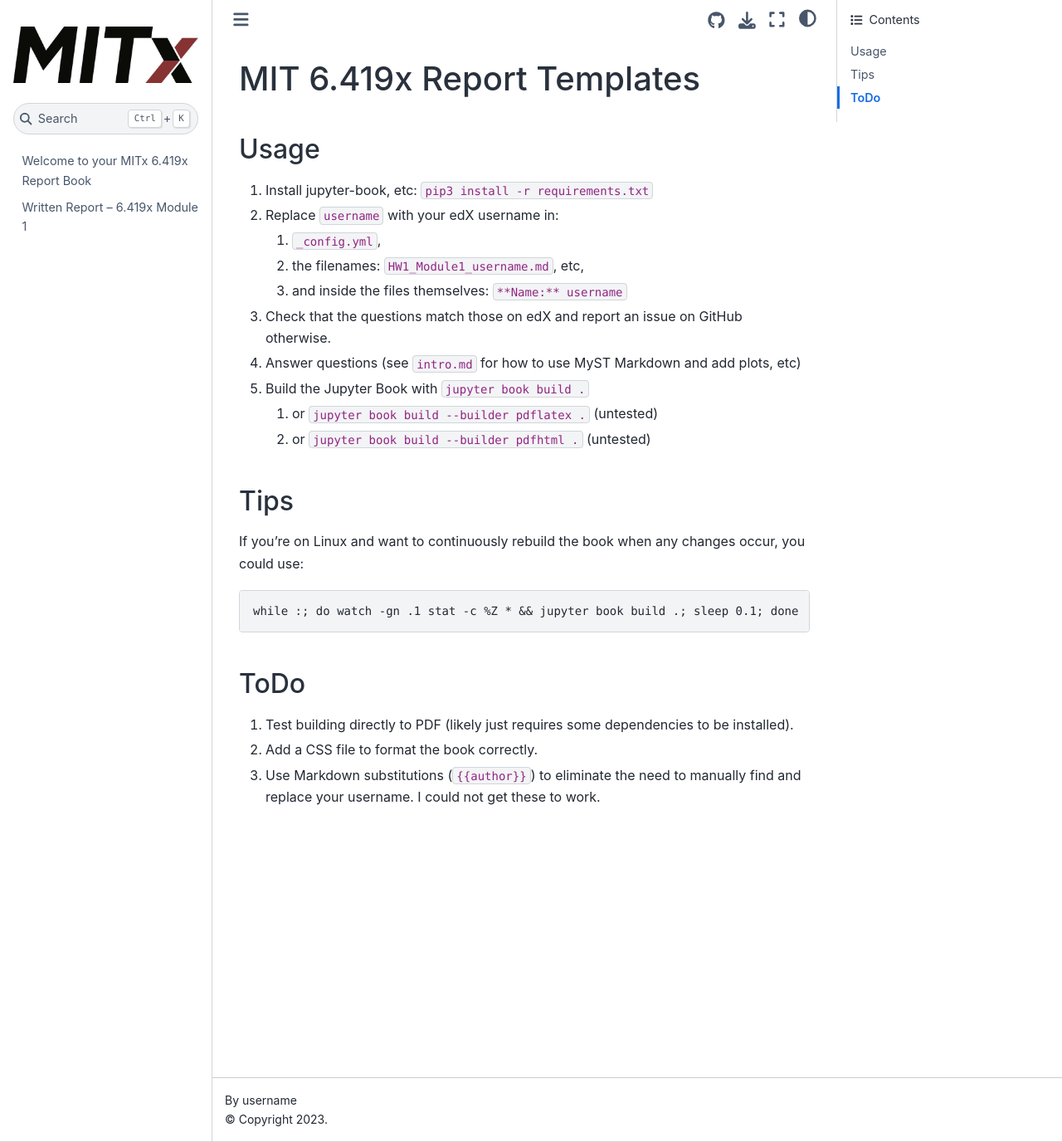
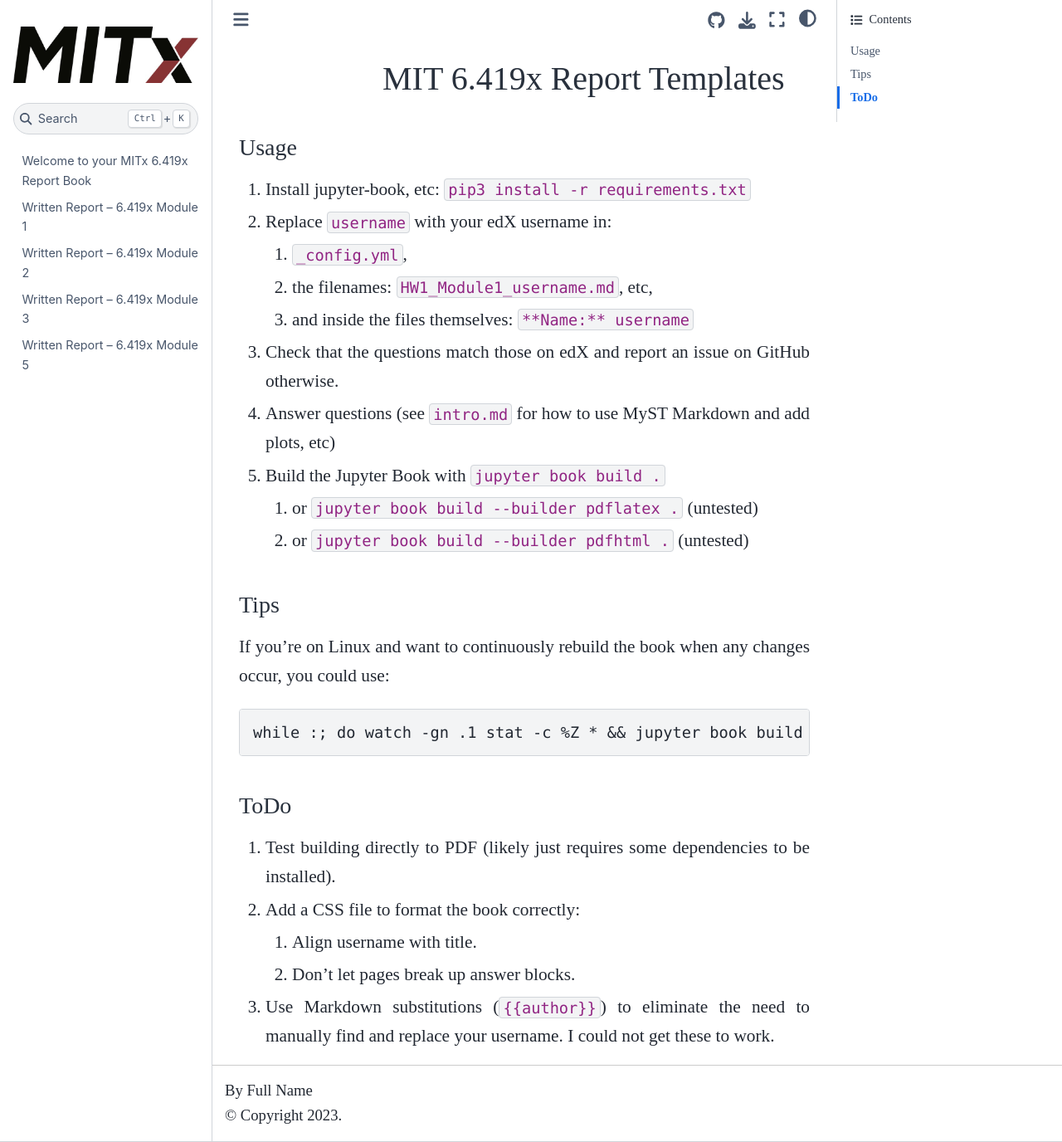
Before and after one commit to zaz/6.419-jupyterbook, a Jupyter Book: the page built from README.md, in a window 1280 px wide and 1376 px high. Shown: the whole window at 83% size. Built offline with Jupyter Book 1.0.4 settings and Sphinx 7.4.7 and the Sphinx Book theme 1.1.4, drawn with Linux system fonts in a browser that asks for light colours.

Commit message:
update template

```diff
--- a/README.md
+++ b/README.md
@@ -27,6 +27,8 @@ occur, you could use:
 
 1. Test building directly to PDF (likely just requires some dependencies to be
    installed).
-2. Add a CSS file to format the book correctly.
+2. Add a CSS file to format the book correctly:
+   1. Align username with title.
+   2. Don't let pages break up answer blocks.
 3. Use Markdown substitutions (`{{author}}`) to eliminate the need to manually
    find and replace your username. I could not get these to work.
--- a/_config.yml
+++ b/_config.yml
@@ -2,13 +2,14 @@
 # Learn more at https://jupyterbook.org/customize/config.html
 
 title: MIT 6.419x Reports
-author: username
+author: Full Name
 logo: logo.jpg
 
 # Force re-execution of notebooks on each build.
 # See https://jupyterbook.org/content/execute.html
 execute:
   execute_notebooks: force
+  timeout: 1800
 
 # Define the name of the latex output file for PDF builds
 latex:
--- /dev/null
+++ b/_static/main.css
@@ -0,0 +1,39 @@
+main, h1, h2, h3 {
+	font-family: "Times New Roman", Times, serif !important;
+}
+main {
+	font-size: 16pt;
+}
+h1, .author {
+	text-align: right;
+}
+#jb-print-docs-body h1 {
+	font-size: 21pt !important;
+}
+h2 {
+	font-size: 21pt;
+}
+h3 {
+	font-size: 19pt;
+}
+p {
+	text-align: justify;
+}
+
+@media print{
+	.footer, #print-main-content {
+		display: none;
+	}
+	h1, .author {
+		text-align: right !important;
+		padding-bottom: 2em;
+	}
+	h1 {
+		font-size: 14pt !important;
+		padding: 0;
+	}
+	#main-content {
+		min-width: 90%;
+		padding: .5em 0;
+	}
+}
--- a/_toc.yml
+++ b/_toc.yml
@@ -1,6 +1,10 @@
 # Table of content
 # Learn more at https://jupyterbook.org/customize/toc.html
 #
-- file: intro
-  sections:
-    - file: HW_Module1_username
+format: jb-article
+root: intro
+sections:
+- file: HW_Module1_username
+- file: HW_Module2_username
+- file: HW_Module3_username
+- file: HW_Module5_username
--- a/requirements.txt
+++ b/requirements.txt
@@ -1,3 +1,5 @@
 jupyter-book
 matplotlib
 numpy
+seaborn
+sympy
```
Also changed, not shown: HW_Module1_username.md (+29 -6 lines), HW_Module2_username.md (added, +72 -0 lines), HW_Module3_username.md (added, +97 -0 lines), HW_Module5_username.md (added, +187 -0 lines), .gitmodules (added), 1 other file.
